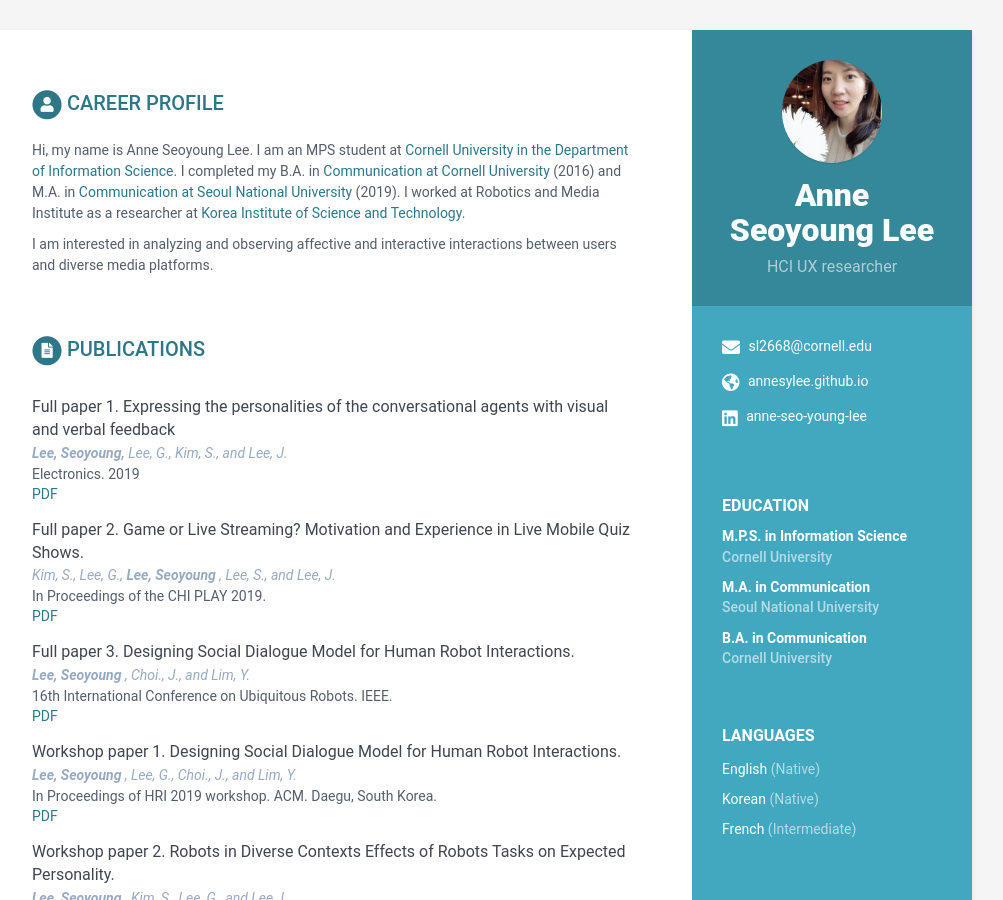
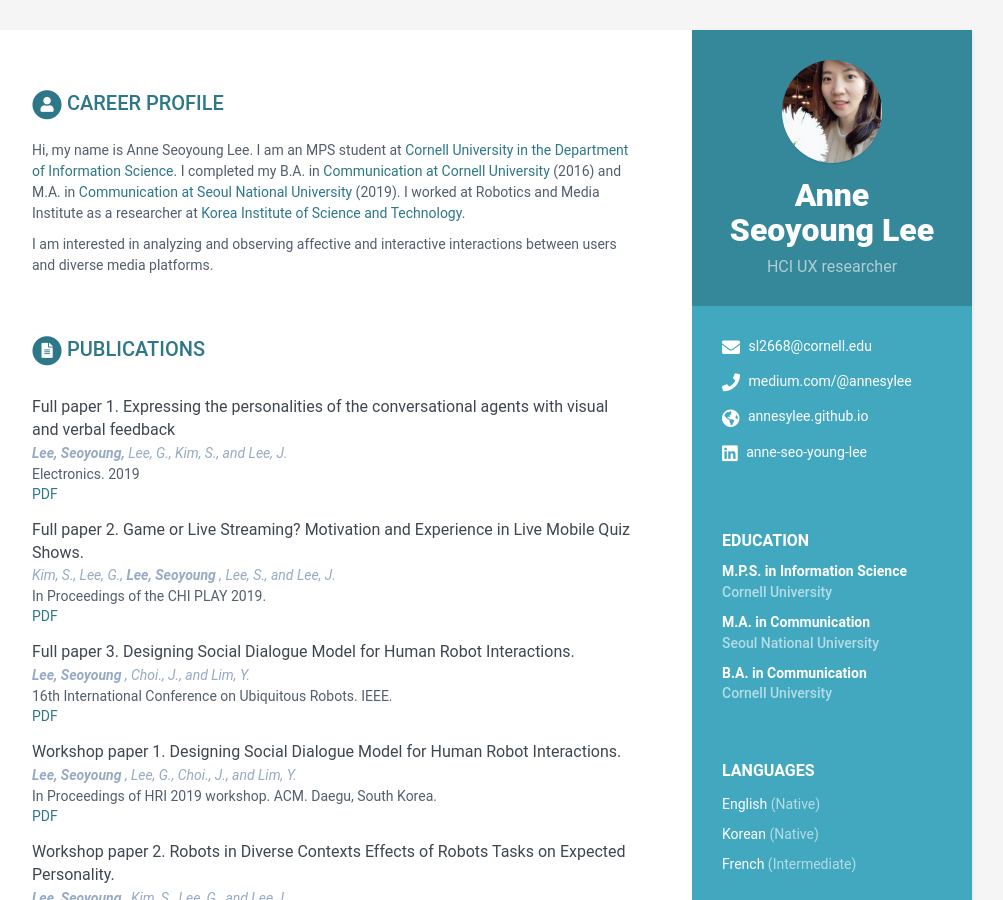
Before and after one commit to annesylee/annesylee.github.io, a Jekyll site: the page built from index.html, in a window 1280 px wide and 900 px high. Shown: the whole window, without its empty margins (168-1171 px from the left). Built offline with Jekyll 4.4.1, drawn with Linux system fonts in a browser that asks for light colours.

Commit message:
Update data.yml

```diff
--- a/_data/data.yml
+++ b/_data/data.yml
@@ -13,7 +13,7 @@
 
     # Sidebar links
     email: sl2668@cornell.edu
-    phone:
+    phone: medium.com/@annesylee
     website: annesylee.github.io #do not add http://
     linkedin: anne-seo-young-lee
 
```
